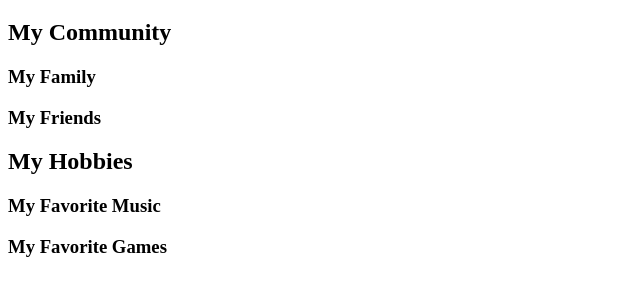
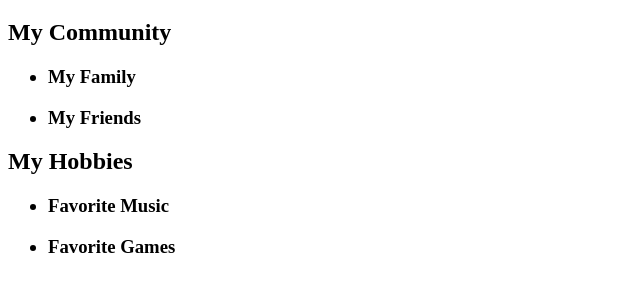
Before and after one commit to Aiden-mmm/Aiden, a plain HTML site: page index.html in a window 1280 px wide. Shown: the part 61-356 px from the top of the page, without its empty margins (0-640 px from the left). Drawn offline with Linux system fonts and the light colour scheme.

Commit message:
Added Bullet points

```diff
--- a/index.html
+++ b/index.html
@@ -10,11 +10,27 @@
 <body>
     <H1>Personal Webfolio</H1>
     <h2>My Community</h2>
-    <h3>My Family</h3>
-    <h3>My Friends</h3>
+    <h3>
+        <ul>
+            <li>My Family</li>
+        </ul>
+    </h3>
+    <h3>
+        <ul>
+            <li>My Friends</li>
+        </ul>
+    </h3>
     <h2>My Hobbies</h2>
-    <h3>My Favorite Music</h3>
-    <h3>My Favorite Games</h3>
+    <h3>
+        <ul>
+            <li>Favorite Music</li>
+        </ul>
+    </h3>
+    <h3>
+        <ul>
+            <li>Favorite Games</li>
+        </ul>
+    </h3>
     <br>
 </body>
 
```
